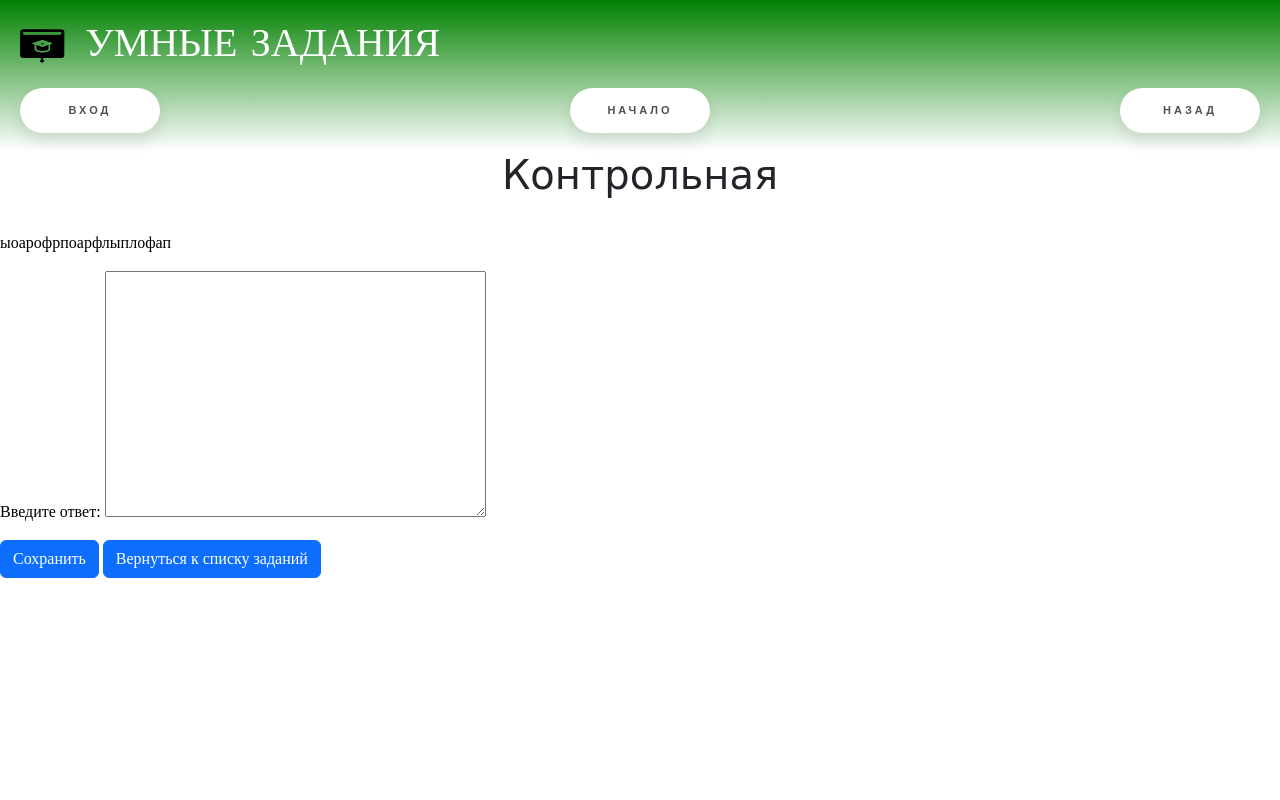
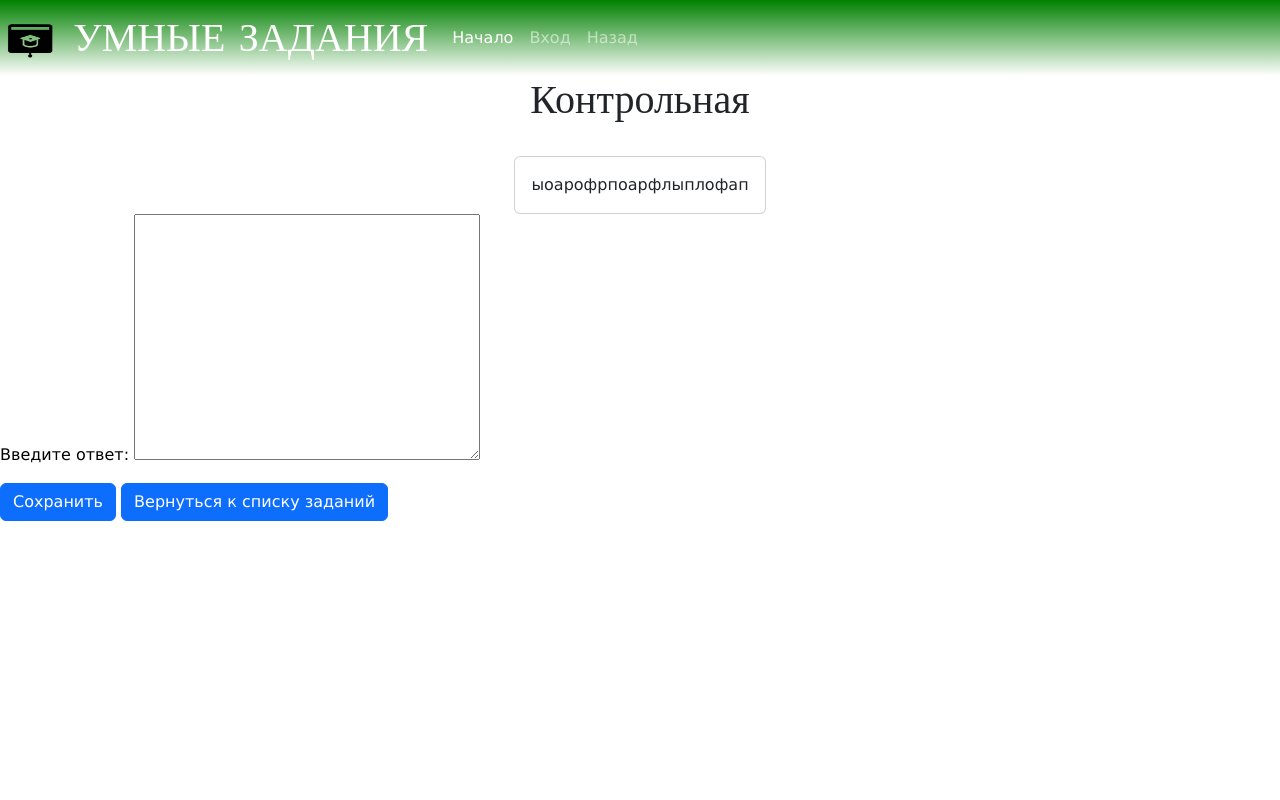
Before and after one commit to Dagur624/neurohw, a Django app: page /lk/student_task/4 in a window 1280 px wide. Run offline with Django 4.2, Linux system fonts and the light colour scheme; data comes from the database, SQL or seed files in the repository; both versions use the stored data as it was after the commit; some libraries are stand-ins or nearby versions.

Commit message:
various design changes

```diff
--- a/main/forms.py
+++ b/main/forms.py
@@ -4,9 +4,9 @@ from django import forms
 
 
 class CustomSignupForm(SignupForm):
-    first_name = forms.CharField(max_length=255, label="Реальное имя")
-    last_name = forms.CharField(max_length=255, label="Фамилия")
-    phone = forms.CharField(max_length=12, label='Телефон (опционально)', required=False)
+    first_name = forms.CharField(max_length=255, label="Реальное имя", widget=forms.TextInput(attrs={'placeholder': 'Введите ваше имя'}))
+    last_name = forms.CharField(max_length=255, label="Фамилия", widget=forms.TextInput(attrs={'placeholder': 'Введите вашу фамилию'}))
+    phone = forms.CharField(max_length=12, label='Телефон (опционально)', required=False, widget=forms.TextInput(attrs={'placeholder': 'Введите ваш телефон'}))
     user_type = forms.ModelChoiceField(queryset=models.UserType.objects.all(), label="Тип пользователя")
     grade = forms.ModelChoiceField(queryset=models.Grade.objects.all(), label="Класс", required=False)
 
--- a/main/templates/account/login.html
+++ b/main/templates/account/login.html
@@ -31,7 +31,7 @@ for a {{ site_name }} account and sign in below:{% endblocktrans %}</p>
 <a href="{% url "signup" %}">зарегестрируйтесь</a>.</p>
 {% endif %}
 
-<form class="login" method="POST" action="{% url 'account_login' %}">
+<form class="login" method="POST" action="{% url 'account_login' %}" >
   {% csrf_token %}
   {{ form.as_p }}
   {% if redirect_field_value %}
--- a/main/templates/nav.html
+++ b/main/templates/nav.html
@@ -1,39 +1,44 @@
 {% load static %}
 {% block content %}
 
-    <nav class="navbar navbar-light" style="background: linear-gradient(green, white)">
-        <div class="container-fluid">
-            <a class="navbar-brand fs-1" style="color: white; font-family: 'Arial Black'">
+    <nav class="navbar navbar-expand-lg navbar-dark" style="background: linear-gradient(green, white)">
+        <div class="">
+            <a class="navbar-brand fs-1" style="color: white; font-family: 'Arial Black'" href="{% url 'index' %}">
                 <img src="{% static "images/smartschool.png" %}" alt="" width="60" height="48"
                      class="d-inline-block align-text-top">
                 УМНЫЕ ЗАДАНИЯ
             </a>
         </div>
+        <div class="collapse navbar-collapse" id="navbarNavAltMarkup">
+            <div class="navbar-nav">
+                <a href="{% url 'index' %}" class="nav-link active" style="">Начало</a>
                 {% if request.path != "/accounts/login/" %}
                     {% if user.is_authenticated %}
 
 
-                <a href="{% url 'account_logout' %}" class="floating-button">Выйти</a>
+                        <a href="{% url 'account_logout' %}" class="nav-link " style="">Выйти</a>
 
                     {% else %}
-                <a href="{% url 'account_login' %}" class="floating-button">Вход</a>
+                        <a href="{% url 'account_login' %}" class="nav-link" style="">Вход</a>
                     {% endif %}
                 {% endif %}
-        <a href="{% url 'index' %}" class="floating-button">Начало</a>
+
                 {% if user.user_type.code == "teacher" %}
-            <a href="{% url "ai_requests" %}" class="floating-button">Нейросеть</a>
-            <a href="{% url "requests_list" %}" class="floating-button">Генерации</a>
-            <a href="{% url 'create_task' %}" class="floating-button">Создание</a>
-            <a href="{% url 'teacher_classes' %}" class="floating-button">Классы</a>
-            <a href="{% url "give_task" %}" class="floating-button">Выдача</a>
+                    <a href="{% url "ai_requests" %}" class="nav-link" style="">Нейросеть</a>
+                    <a href="{% url "requests_list" %}" class="nav-link" style="">Генерации</a>
+                    <a href="{% url 'create_task' %}" class="nav-link" style="">Создание</a>
+                    <a href="{% url 'teacher_classes' %}" class="nav-link" style="">Классы</a>
+                    <a href="{% url "give_task" %}" class="nav-link" style="">Выдача</a>
 
                 {% endif %}
                 {% if user.user_type.code == "student" %}
-            <a href="{% url 'student_task_list' 0 %}" class="floating-button">Задания</a>
-            <a href="{% url "student_teacher_list" %}" class="floating-button">Мои учителя</a>
-            <a href="{% url "student_result" %}" class="floating-button">Результаты</a>
+                    <a href="{% url 'student_task_list' 0 %}" class="nav-link" style="">Задания</a>
+                    <a href="{% url "student_teacher_list" %}" class="nav-link" style="">Мои учителя</a>
+                    <a href="{% url "student_result" %}" class="nav-link" style="">Результаты</a>
                 {% endif %}
 
-        <a onclick="javascript:history.back(); return false;" class="floating-button">Назад</a>
+                <a onclick="javascript:history.back(); return false;" class="nav-link" style="cursor: pointer">Назад</a>
+            </div>
+        </div>
     </nav>
 {% endblock %}
--- a/main/templates/student_task_do.html
+++ b/main/templates/student_task_do.html
@@ -1,25 +1,42 @@
 {% extends "base.html" %}
 {% block content %}
-    <h1>{{student_task.task.name}}</h1>
+    <h1>{{ student_task.task.name }}</h1>
     <br>
 
     <div class="task_do">
-        <p>{{student_task.task.task_text}}</p>
+        <div class="card" style="margin: 10px; width: fit-content; margin: auto">
+            <div class="card-body">
+                {{ student_task.task.task_text }}
+            </div>
+        </div>
+
         <form method="post">
             {% csrf_token %}
             {{ form.as_p }}
-            {% if not student_task.teacher_check and student_task.student_answer != ""%}
+            {% if not student_task.teacher_check and student_task.student_answer != "" %}
                 {% if student_task.student_answer != student_task.task.answer %}
-                    <div>Неправильный ответ.</div>
-                    {% else %}
-                    <div>Правильный ответ!</div>
-
+                    <div class="alert alert-danger alert-dismissible fade show" style="padding-right: 16px" role="alert"><strong>Неправильный ответ.</strong>
+                        <button type="button"
+                                style="background-color: Transparent; border: none; float: right;"
+                                data-dismiss="alert" aria-label="Close">
+                            <span aria-hidden="true">&times;</span>
+                    </div>
+                {% else %}
+                    <div class="alert alert-success alert-dismissible fade show" style="padding-right: 16px" role="alert"><strong>Правильный ответ!</strong>
+                        <button type="button"
+                                style="background-color: Transparent; border: none; float: right;"
+                                data-dismiss="alert" aria-label="Close">
+                            <span aria-hidden="true">&times;</span>
+                    </div>
                 {% endif %}
 
                 <a class="btn btn-primary" href="{% url "student_task_do" 0 %}">Следующее задание</a>
 
             {% endif %}
-            <button class="btn btn-primary" type="submit"{% if student_task.teacher_check and student_task.student_answer != "" %} disabled{% endif %}>Сохранить</button>
+            <button class="btn btn-primary" type="submit"
+                    {% if student_task.teacher_check and student_task.student_answer != "" %} disabled{% endif %}>
+                Сохранить
+            </button>
             <a class="btn btn-primary" href="{% url "student_task_list" 0 %}">Вернуться к списку заданий</a>
 
         </form>
--- a/static/css/main.css
+++ b/static/css/main.css
@@ -8,9 +8,8 @@ body {
 }
 
 h1 {
-    font-family: Bradley Hand, cursive;
+    font-family: Didot ;
     color: Green;
-    font-weight: bold;
     text-align: center;
 }
 
@@ -23,35 +22,10 @@ p {
 }
 
 a {
-    color: black;
+    color: darkgrey;
 }
 
-.floating-button {
-    text-decoration: none;
-    display: inline-block;
-    width: 140px;
-    height: 45px;
-    line-height: 45px;
-    border-radius: 45px;
-    margin: 10px 20px;
-    font-family: 'Montserrat', sans-serif;
-    font-size: 11px;
-    text-transform: uppercase;
-    text-align: center;
-    letter-spacing: 3px;
-    font-weight: 600;
-    color: #524f4e;
-    background: white;
-    box-shadow: 0 8px 15px rgba(0, 0, 0, .1);
-    transition: .3s;
-}
 
-.floating-button:hover {
-    background: #2EE59D;
-    box-shadow: 0 15px 20px rgba(46, 229, 157, .4);
-    color: white;
-    transform: translateY(-7px);
-}
 
 .buttonpanel {
     background: linear-gradient(green, whitesmoke);
@@ -73,7 +47,7 @@ a {
 }
 
 * {
-    font-family: 'Times New Roman', Times, serif;
+    font-family: Verdana;
 }
 
 .task-description {
@@ -95,3 +69,6 @@ a {
 #table {
     width: auto;
 }
+.w-text {
+    color: white;
+}
```
Also changed, not shown: main/templates/index.html (+9 -8 lines), db.sqlite3. Lines whose indentation alone changed are shown as unchanged.
